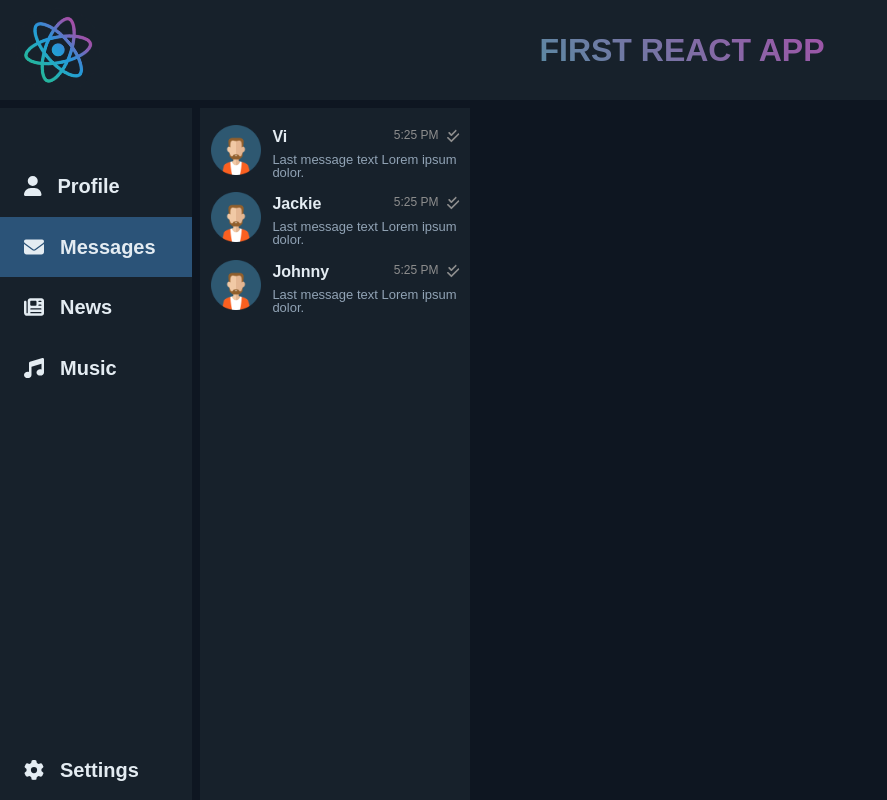
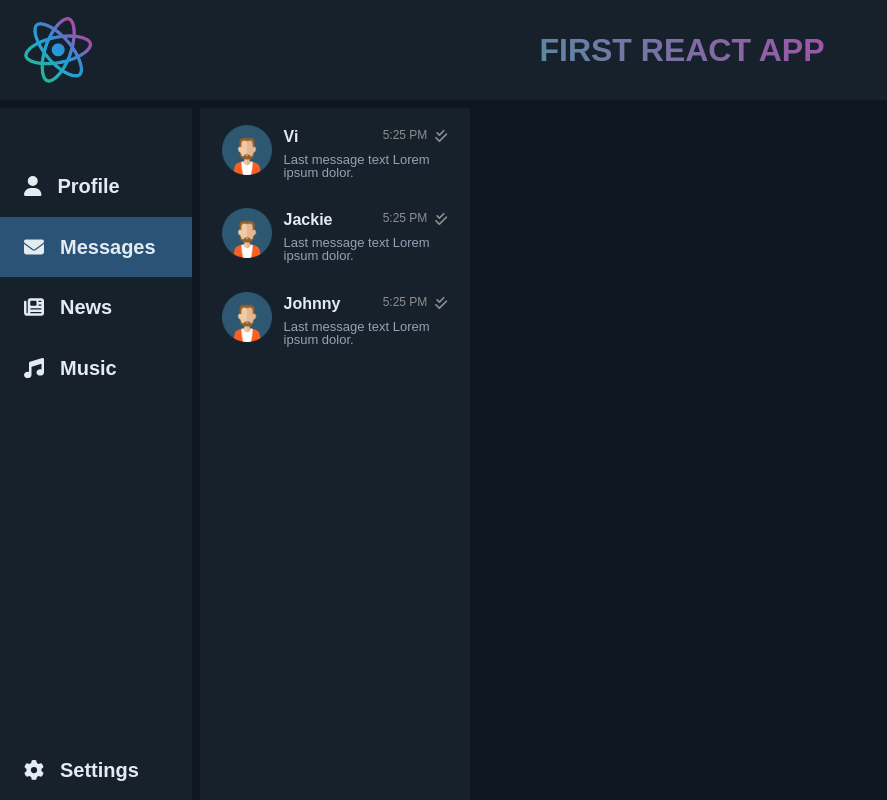
Before and after one commit to egorgrin/firstReactApp, a React (Create React App) app: page /messages in a window 1280 px wide. Shown: the whole page, without its empty margins (0-887 px from the left). Built offline with nearby package versions, Linux system fonts and the light colour scheme.

Commit message:
dialog selector .active fixed. Some minor style changes.

```diff
--- a/src/components/Main/Content/Messages/Dialog_selector/Dialog_selector.jsx
+++ b/src/components/Main/Content/Messages/Dialog_selector/Dialog_selector.jsx
@@ -9,7 +9,12 @@ const Dialog_selector = (props) => {
   let path = `/messages/${props.userName.toLowerCase()}`;
 
   return (
-    <NavLink to={path}>
+    <NavLink
+      to={path}
+      className={(navData) =>
+        `${s.dialogs_element} ${navData.isActive ? s.active : ""}`
+      }
+    >
       <div className={s.dialogs_element}>
         <div className={s.dialog_user_avatar}>
           <img src={ava} alt="" />
--- a/src/components/Main/Content/Messages/Dialog_selector/Dialog_selector.module.css
+++ b/src/components/Main/Content/Messages/Dialog_selector/Dialog_selector.module.css
@@ -1,16 +1,12 @@
 .dialogs_element {
   display: flex;
-  padding: .3rem 0;
+  padding: .4rem .7rem;
   gap: .7rem;
   align-items: center;
   cursor: pointer;
 }
 
-.dialogs_element:not(:last-of-type) {
-  margin-bottom: .5rem;
-}
-
-.dialogs_element:hover:not(.dialogs_element.active), .dialogs_element:focus:not(.dialogs_element.active) {
+a.dialogs_element:hover:not(.active), a.dialogs_element:focus:not(.active) {
   background: #202B36;
 }
 
--- a/src/components/Main/Content/Messages/Messages.module.css
+++ b/src/components/Main/Content/Messages/Messages.module.css
@@ -7,5 +7,4 @@
   background: #17212B;
   flex-basis: 25%;
   flex-shrink: 0;
-  padding: .5rem .7rem;
 }
--- a/src/components/Main/Content/Profile/User/Posts/Posts.module.css
+++ b/src/components/Main/Content/Profile/User/Posts/Posts.module.css
@@ -20,6 +20,7 @@
     max-height: 150px;
     background-color: #67737D;
     border-radius: 10px;
+    color: #E4ECF2;
 }
 
 .textarea textarea::placeholder {
@@ -27,17 +28,19 @@
 }
 
 .button {
-    margin-left: auto;
+
 }
 
 .button {
     border-radius: 3px;
     padding: 0.6rem 1.5rem;
     color: #E4ECF2;
-    font-size: 16px;
     background-color: #2B5378;
     transition: background-color .3s ease-out;
     cursor: pointer;
+    margin-left: auto;
+    font-weight: bold;
+    font-size: 14px;
 }
 .button:hover {
     /*background-color: #24B59E;*/
```
